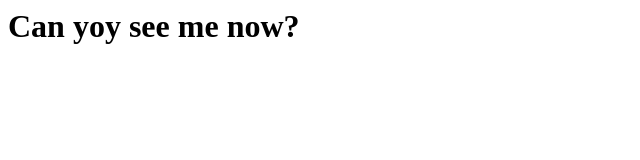
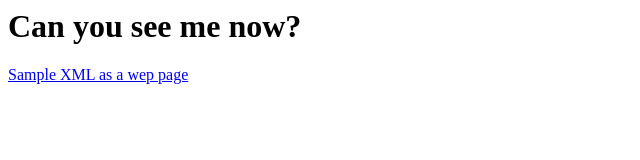
Before and after one commit to jondelara/xml2webpage, a plain HTML site: page index.html in a window 1280 px wide. Shown: the whole page, without its empty margins (0-640 px from the left). Drawn offline with Linux system fonts and the light colour scheme.

Commit message:
add sample url

```diff
--- a/index.html
+++ b/index.html
@@ -1 +1,2 @@
-<h1>Can yoy see me now?</h1>
+<h1>Can you see me now?</h1>
+<a href="cdcatalog.xml">Sample XML as a wep page</a>
```
